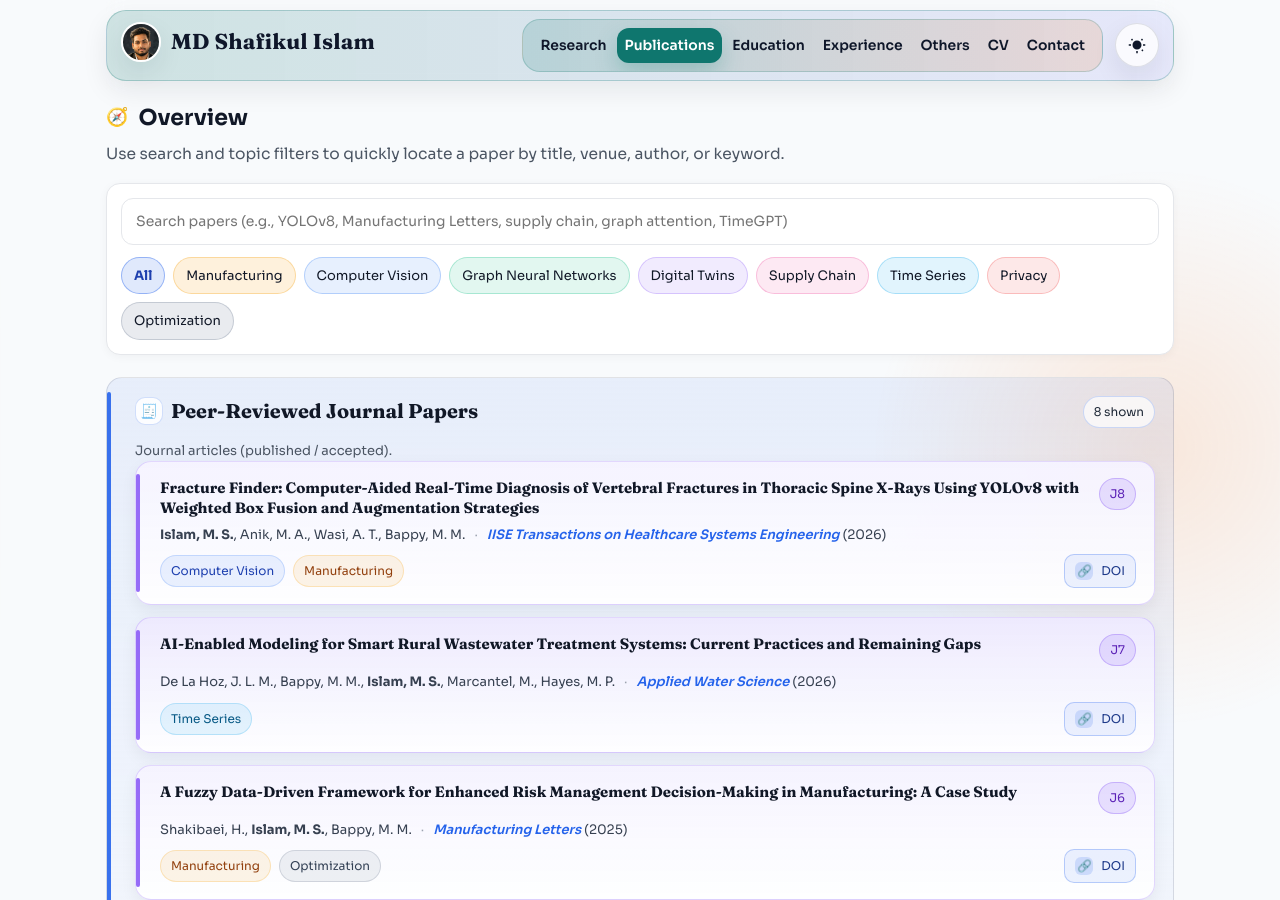
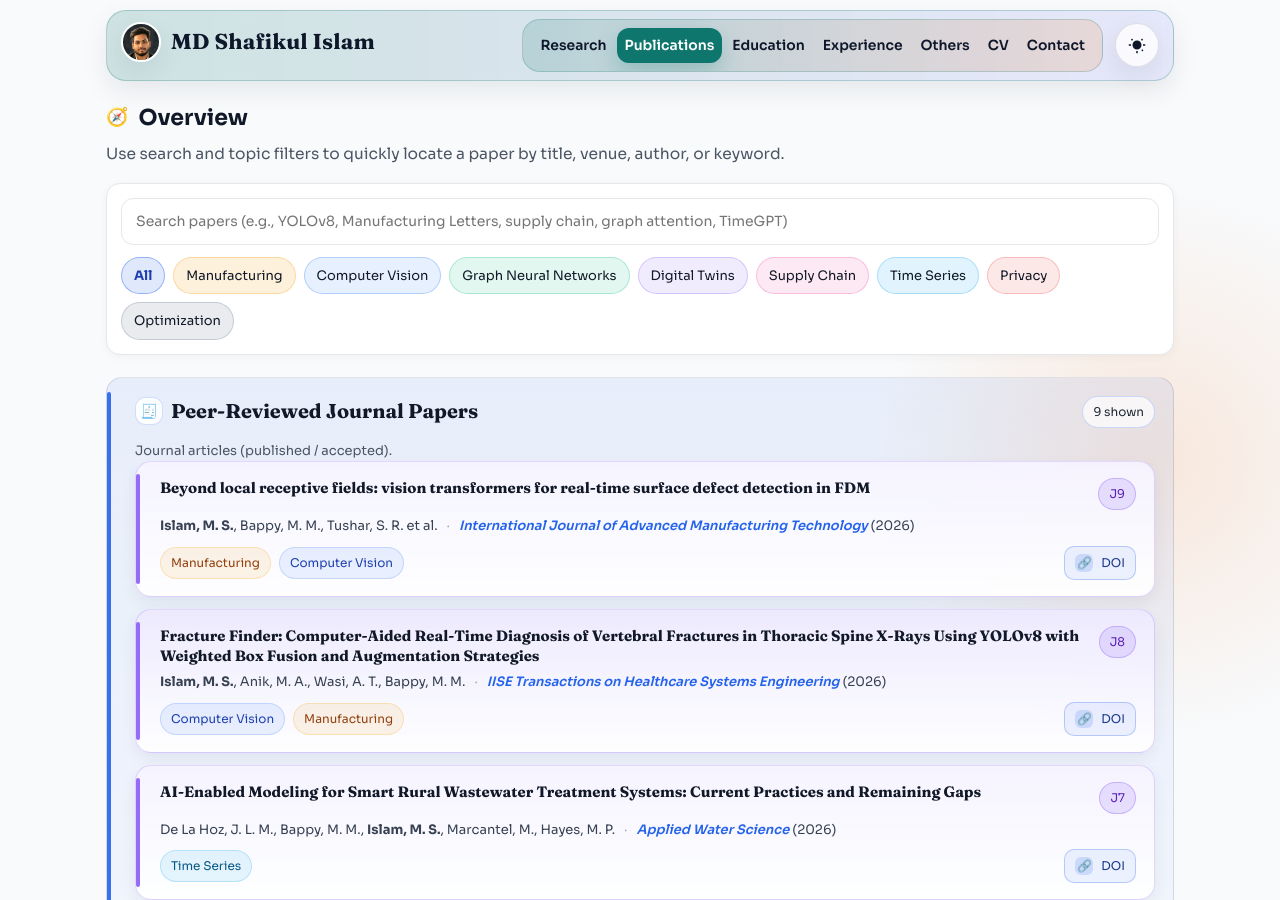
Before and after one commit to shafikul-islam/shafikul-islam.github.io, a Jekyll site: the page built from publications.md, in a window 1280 px wide and 900 px high. Built offline with Jekyll 4.4.1, drawn with Linux system fonts in a browser that asks for light colours.

Commit message:
Add published FDM vision transformer journal paper

```diff
--- a/publications.md
+++ b/publications.md
@@ -661,6 +661,26 @@ nav_order: 20
 
       <article class="pub-card pub-item"
         data-type="journal"
+        data-tags="Manufacturing,Computer Vision"
+        data-search="Beyond local receptive fields vision transformers real-time surface defect detection FDM Islam Bappy Tushar International Journal of Advanced Manufacturing Technology Int J Adv Manuf Technol 2026 10.1007/s00170-026-17846-8 J9">
+        <div class="pub-card-top">
+          <h3 class="pub-title">Beyond local receptive fields: vision transformers for real-time surface defect detection in FDM</h3>
+          <div class="pub-badge">J9</div>
+        </div>
+        <p class="pub-meta"><b>Islam, M. S.</b>, Bappy, M. M., Tushar, S. R. et al. <span class="dot">&middot;</span> <i>International Journal of Advanced Manufacturing Technology</i> (2026)</p>
+        <div class="pub-card-footer">
+          <div class="pub-tags">
+            <span class="tag-btn tag--manufacturing" data-tag="Manufacturing">Manufacturing</span>
+            <span class="tag-btn tag--cv" data-tag="Computer Vision">Computer Vision</span>
+          </div>
+          <div class="pub-actions">
+            <a class="pub-link pub-link--doi" href="https://doi.org/10.1007/s00170-026-17846-8" target="_blank" rel="noopener"><span class="link-icon">&#128279;</span>DOI</a>
+          </div>
+        </div>
+      </article>
+
+      <article class="pub-card pub-item"
+        data-type="journal"
         data-tags="Computer Vision,Manufacturing"
         data-search="Fracture Finder Computer-Aided Real-Time Diagnosis Vertebral Fractures Thoracic Spine X-Rays YOLOv8 Weighted Box Fusion Islam Anik Wasi Bappy IISE Transactions on Healthcare Systems Engineering 2026 10.1080/24725579.2025.2598578 J8">
         <div class="pub-card-top">
```
Also changed, not shown: index.md (+6 -2 lines).
